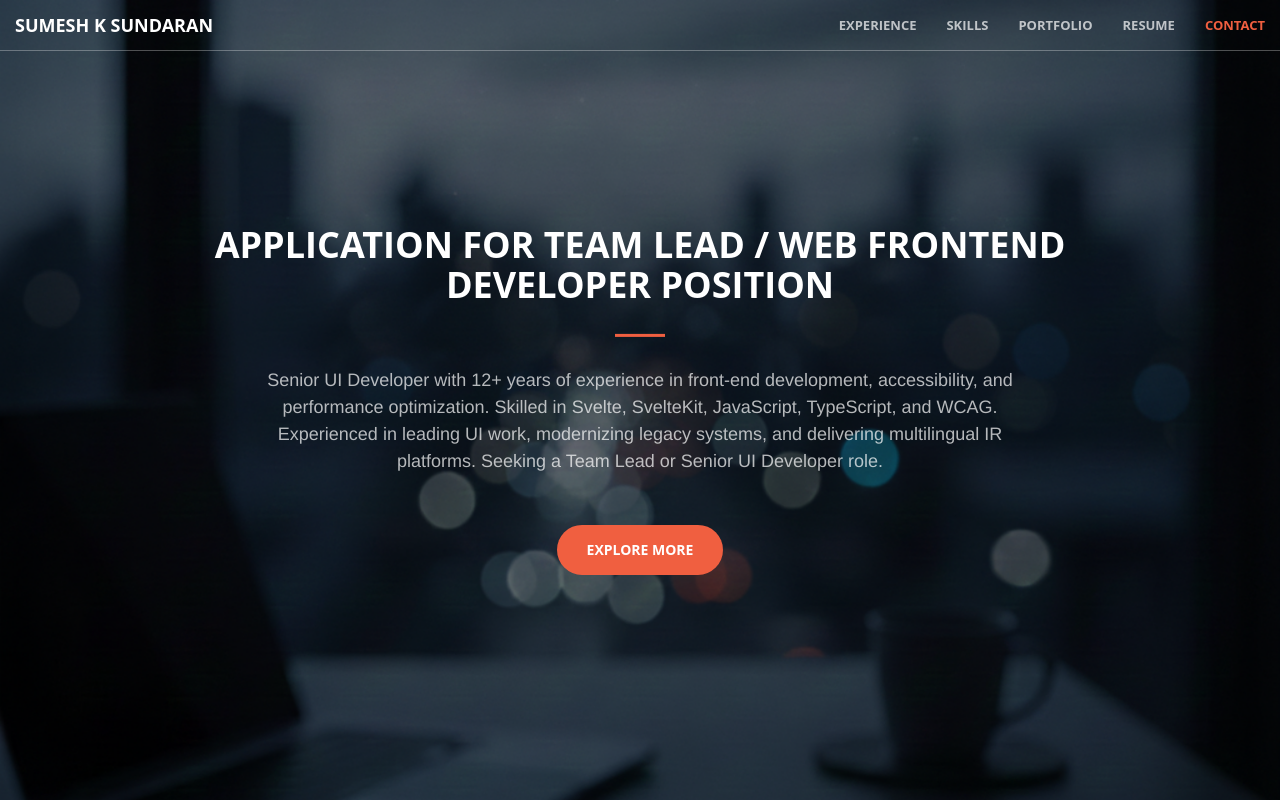
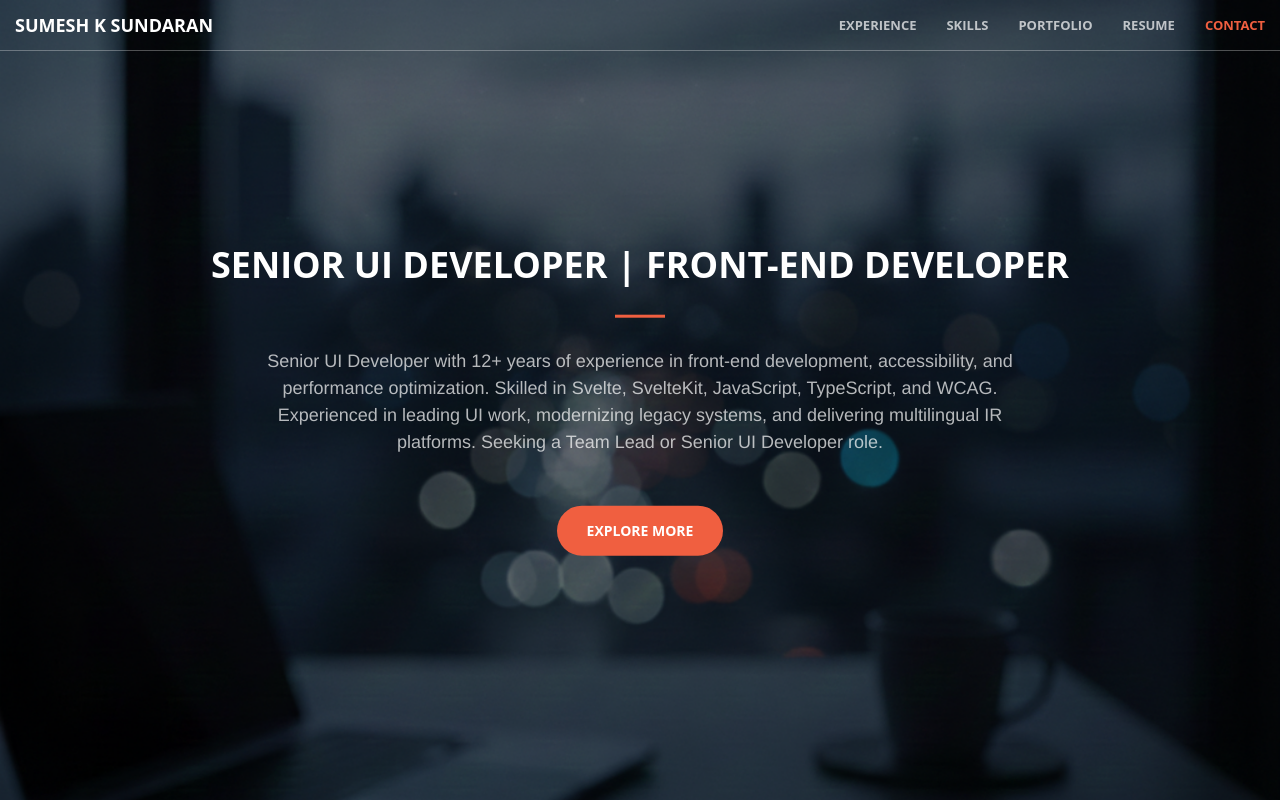
Before and after one commit to sumeshmon/sumeshmon.github.io, a plain HTML site: page index.html in a window 1280 px wide. Shown: the top 800 px of the page. Drawn offline with nearby package versions, Linux system fonts and the light colour scheme.

Commit message:
resume update

```diff
--- a/index.html
+++ b/index.html
@@ -39,7 +39,7 @@
     <header>
         <div class="header-content">
             <div class="header-content-inner">
-                <h1>Application for Team Lead / Web Frontend Developer Position</h1>
+                <h1>Senior UI Developer | Front-End Developer</h1>
                 <hr />
                <p>
                 Senior UI Developer with 12+ years of experience in front-end development, accessibility, and performance optimization. Skilled in Svelte, SvelteKit, JavaScript, TypeScript, and WCAG. Experienced in leading UI work, modernizing legacy systems, and delivering multilingual IR platforms. Seeking a Team Lead or Senior UI Developer role.
```
